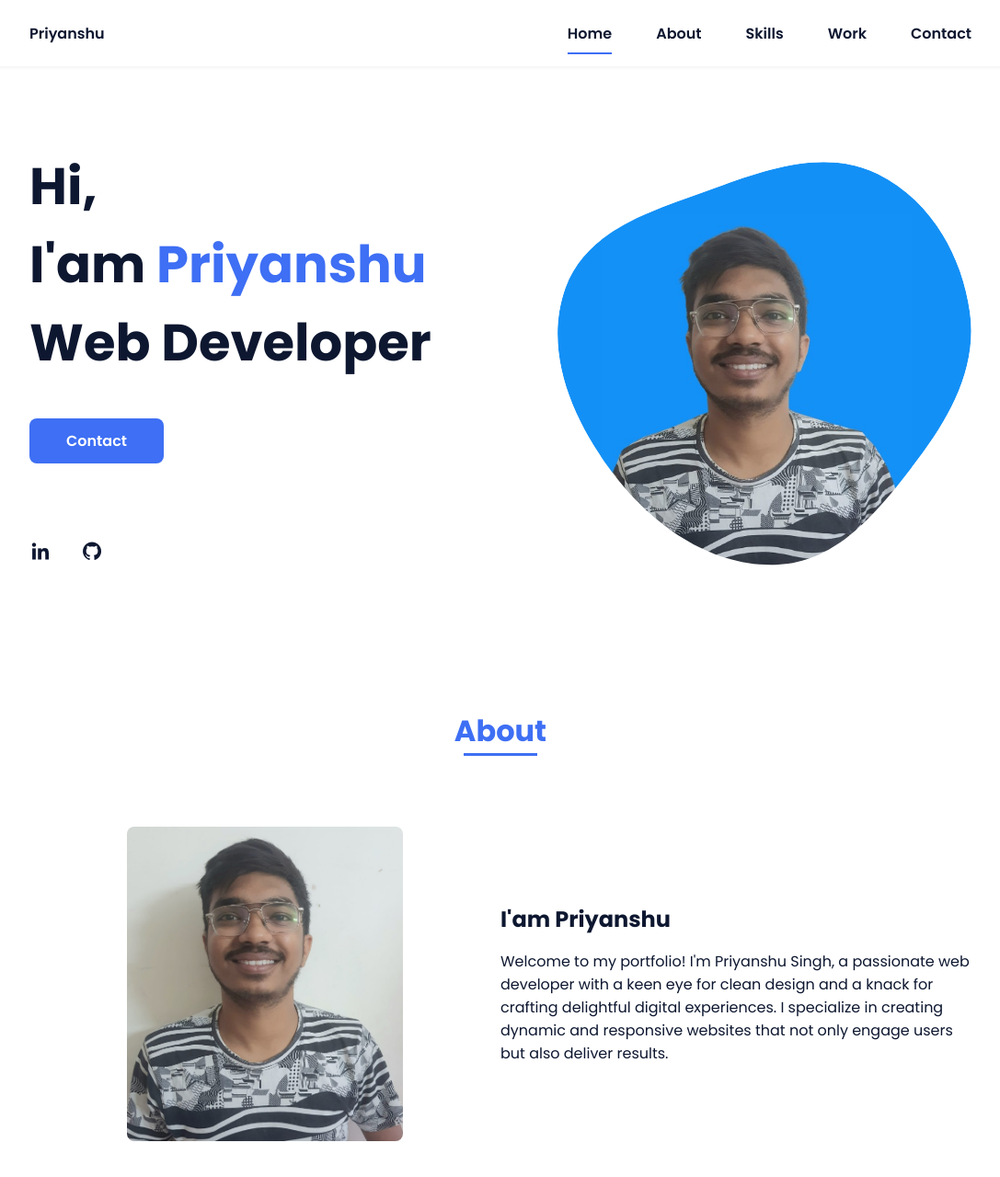
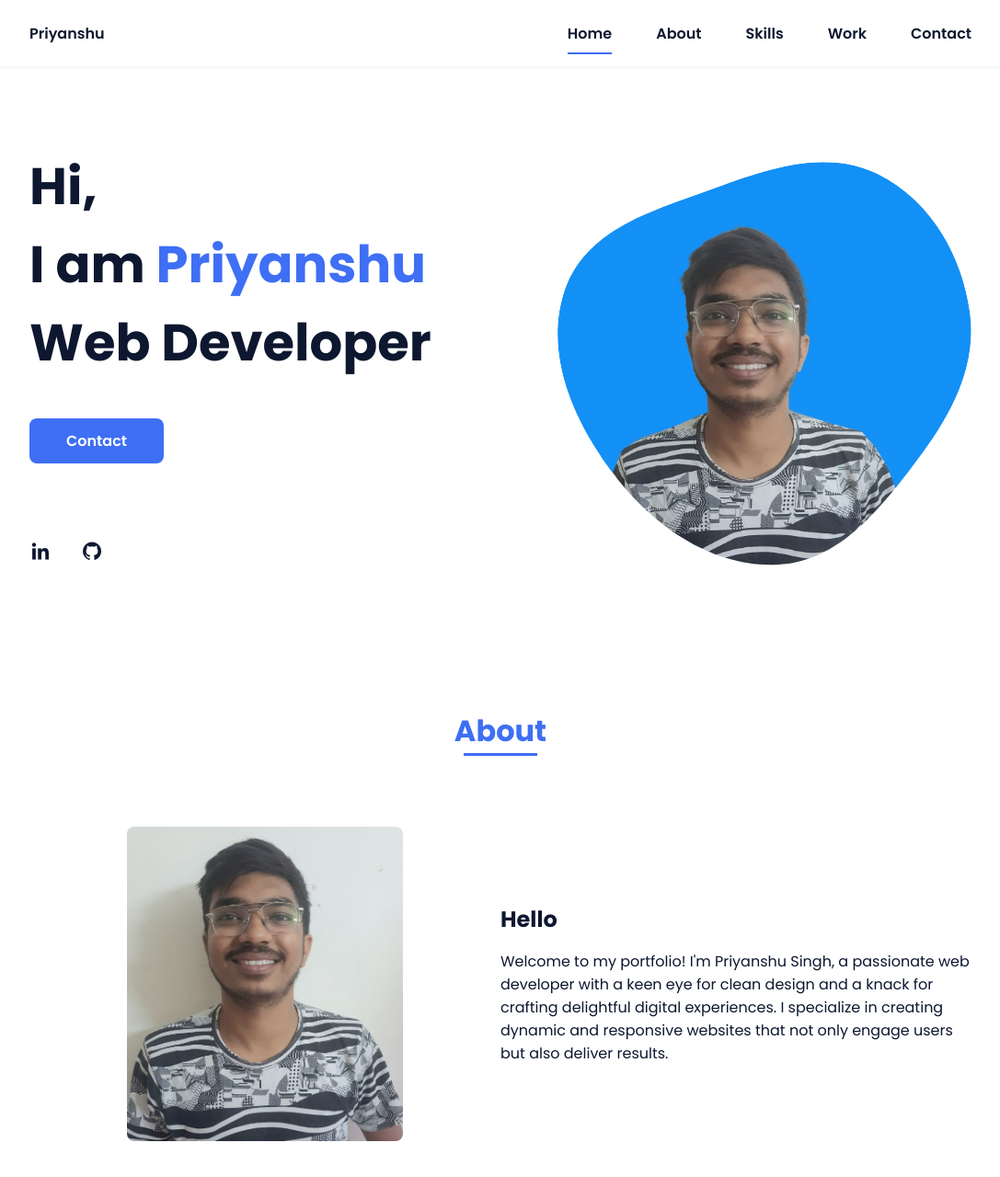
Before and after one commit to PriyanshuSingh3003/portfolio, a plain HTML site: page index.html in a window 1280 px wide. Shown: the top 1280 px of the page at 92% size, without its empty margins (96-1183 px from the left). Drawn offline with nearby package versions, Linux system fonts and the light colour scheme.

Commit message:
Update index.html

```diff
--- a/index.html
+++ b/index.html
@@ -39,7 +39,7 @@
             <!--===== HOME =====-->
             <section class="home bd-grid" id="home">
                 <div class="home__data">
-                    <h1 class="home__title">Hi,<br>I'am <span class="home__title-color">Priyanshu</span><br> Web Developer</h1>
+                    <h1 class="home__title">Hi,<br>I am <span class="home__title-color">Priyanshu</span><br> Web Developer</h1>
 
                     <a href="#" class="button">Contact</a>
                 </div>
@@ -72,7 +72,7 @@
                     </div>
 
                     <div>
-                        <h2 class="about__subtitle">I'am Priyanshu</h2>
+                        <h2 class="about__subtitle">Hello</h2>
                         <p class="about__text">Welcome to my portfolio! I'm Priyanshu Singh, a passionate web developer with a keen eye for clean design and a knack for crafting delightful digital experiences. I specialize in creating dynamic and responsive websites that not only engage users but also deliver results.
 
                              </p>
```
